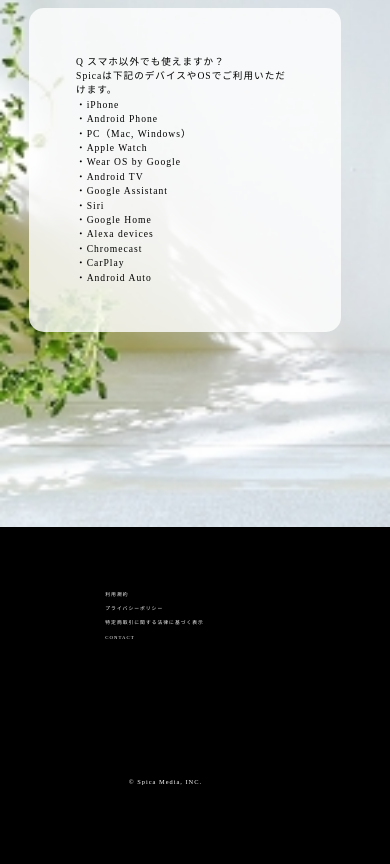
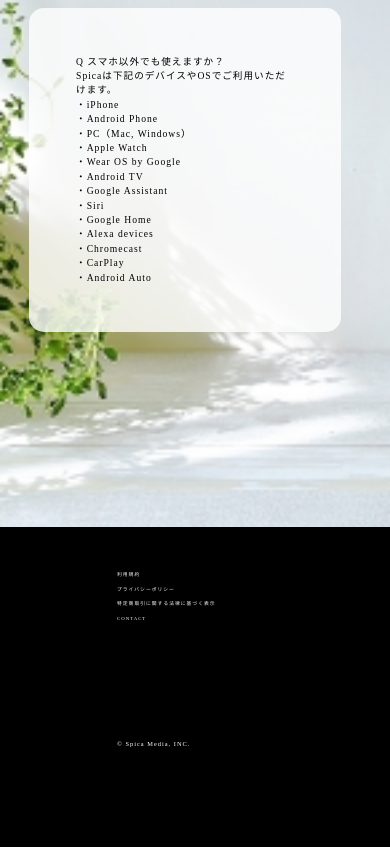
Before and after one commit to seresu01/portfolio4, a plain HTML site: page index.html in a window 390 px wide. Shown: the part 5726-6590 px from the top of the page. Drawn offline with Linux system fonts and the light colour scheme.

Commit message:
確認テスト

```diff
--- a/css/common.css
+++ b/css/common.css
@@ -95,7 +95,7 @@ header {
 
 .top_bottom_left {
   width: 21%;
-  padding-top: 1%;
+  padding-top: 5%;
   padding-left: 3%;
   z-index: 50;
   position: fixed;
@@ -461,13 +461,13 @@ footer {
 
 .footer_wrapper {
   float: right;
-  width: 60%;
+  width: 70%;
 }
 
 .footer_nav {
   width: 100%;
   margin: 0 auto;
-  padding-top: 15%;
+  padding-top: 10%;
 }
 
 .footer_nav ul {
@@ -706,7 +706,7 @@ footer {
     }
 
     footer {
-      height: 20vh;
+      height: 35vh;
     }
 
     .footer_nav {
@@ -890,7 +890,7 @@ footer {
     }
 
     footer {
-      height: 25vh;
+      height: 31vh;
     }
 
     .footer_nav {
@@ -1190,12 +1190,12 @@ footer {
   }
 
   footer {
-    height: 40vh;
+    height: 38vh;
   }
 
   .footer_wrapper {
-    padding-top: 15%;
-    padding-right: 13%;
+    padding-top: 10%;
+
   }
 
   .footer_nav {
@@ -1215,8 +1215,7 @@ footer {
   }
 
   .copyright {
-    padding-top: 55%;
-    padding-left: 10%;
+    padding-top: 40%;
     font-size: 0.4rem;
     text-align: left;
   }
```
